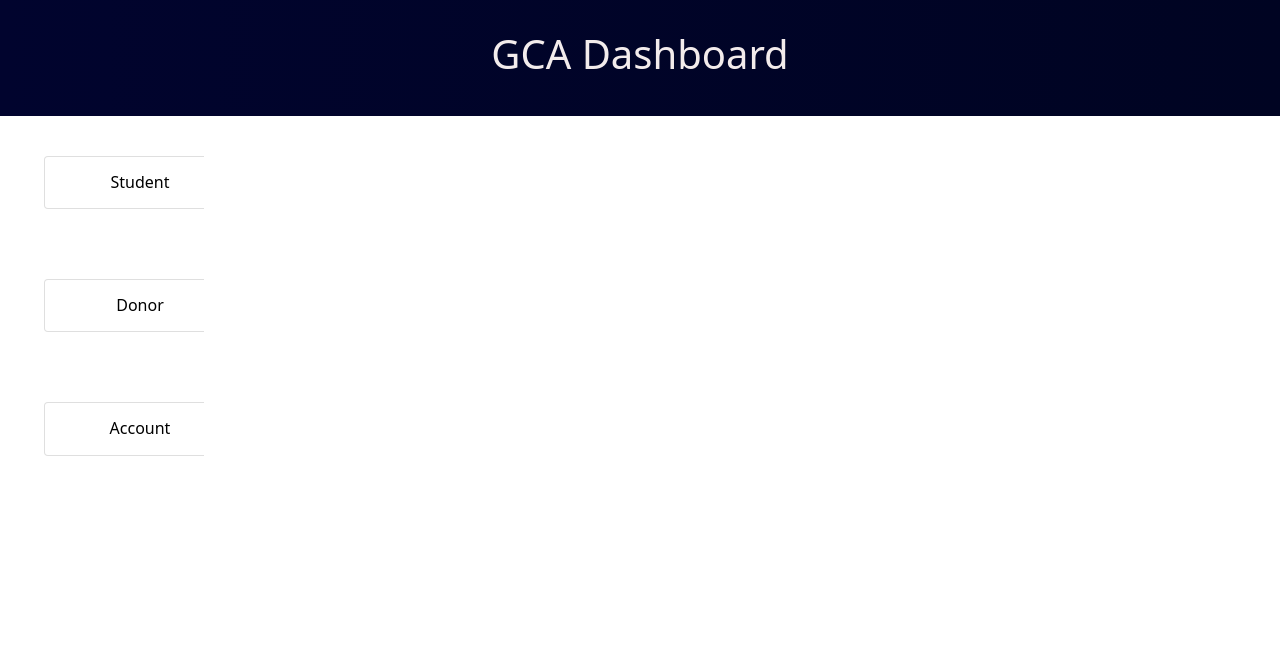
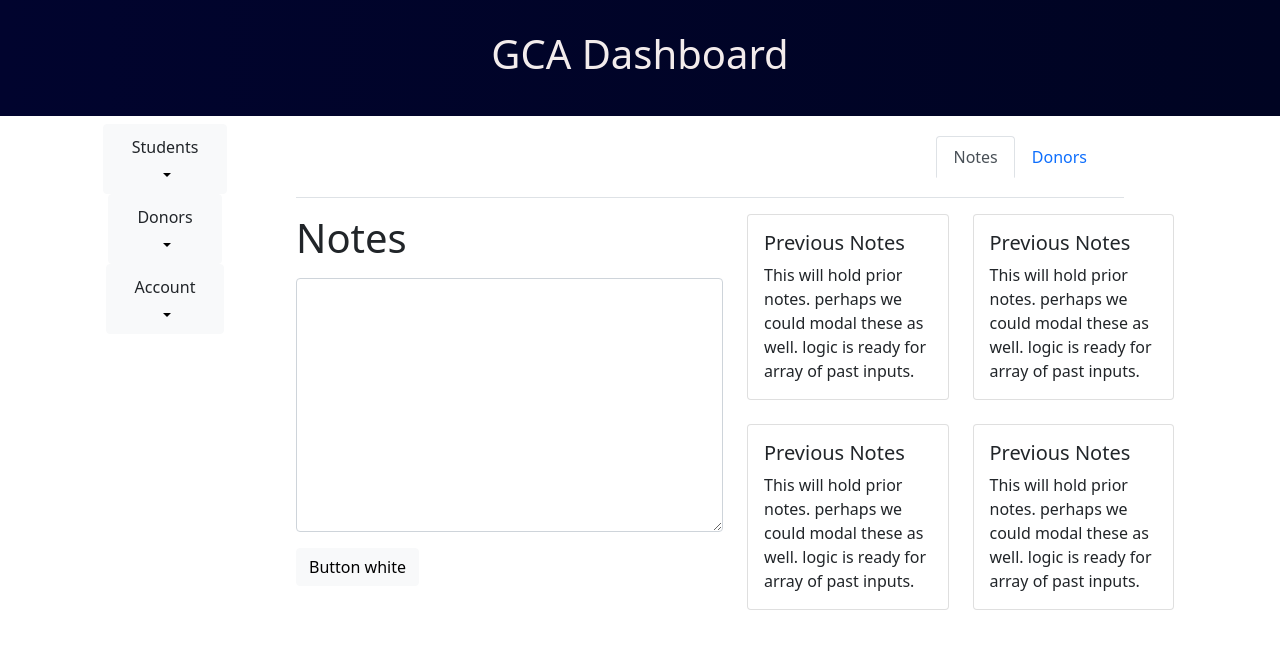
Before and after one commit to veggiepilot/gca-donor-dashboard-react-app, a React (Create React App) app in the folder client/: page / in a window 1280 px wide. Shown: the top 646 px of the page. Built offline with nearby package versions, Linux system fonts and the light colour scheme.

Commit message:
added student veiw objects

```diff
--- a/client/src/App.css
+++ b/client/src/App.css
@@ -1,3 +1,4 @@
-.container{
+/* .container{
+display: inline;
 margin: 0;
-}
+} */
--- a/client/src/App.js
+++ b/client/src/App.js
@@ -1,12 +1,12 @@
 import "./App.css";
-import DashboardWrapper from "./components/dashboardWrapper";
+import Dashboard from "./components/dashboard";
 import Header from "./components/header";
 
 function App() {
   return (
     <div>
     <Header/>
-    <DashboardWrapper/>
+    <Dashboard/>
     </div>
   );
 }
--- /dev/null
+++ b/client/src/components/dashbaord.css
@@ -0,0 +1,6 @@
+.dashboard {
+    display: flex;
+    flex-direction: row;
+    justify-content: flex-start;
+    box-sizing: content-box;
+}
--- /dev/null
+++ b/client/src/components/dashboard.js
@@ -0,0 +1,22 @@
+import Container from "react-bootstrap/Container";
+import Row from "react-bootstrap/Row";
+import Col from "react-bootstrap/Col";
+import SideBar from "./dropDownComponents/sideBar";
+import StudentVeiws from "./studentVeiw";
+
+const Dashboard = () => {
+  return (
+    <Container>
+      <Row lg={12}>
+        <Col lg={2}>
+          <SideBar/>
+        </Col>
+        <Col lg={10}>
+         <StudentVeiws/>
+        </Col>
+      </Row>
+    </Container>
+  );
+};
+
+export default Dashboard;
--- a/client/src/components/dashboardWrapper.js
+++ /dev/null
@@ -1,21 +0,0 @@
-import Container from "react-bootstrap/Container";
-import Row from "react-bootstrap/Row";
-import Col from "react-bootstrap/Col";
-import SideBarWrapper from "./dropDownComponents/sideBarWrapper";
-
-const DashboardWrapper = () => {
-  return (
-    <Container>
-      <Row lg={1}>
-        <Col md={2}>
-          <SideBarWrapper />
-        </Col>
-        <Col md={10}>
-
-        </Col>
-      </Row>
-    </Container>
-  );
-};
-
-export default DashboardWrapper;
--- /dev/null
+++ b/client/src/components/dropDownComponents/sideBar.js
@@ -0,0 +1,53 @@
+// import "./sidebar.css";
+import Container from "react-bootstrap/Container";
+import Row from 'react-bootstrap/Row'
+import Nav from "react-bootstrap/nav";
+import { Navbar } from "react-bootstrap";
+import Dropdown from 'react-bootstrap/Dropdown'
+
+const SideBar = () => {
+  return (
+    <Container className="container-fluid">
+      <Row>
+        <div>
+          <Navbar className="navbar-nav sidebar">
+            <Nav.Item>
+                <Dropdown>
+                  <Dropdown.Toggle variant="light" id="dropdown-center">
+                  <Dropdown.Item as="button">Students</Dropdown.Item>
+                  </Dropdown.Toggle>
+                  <Dropdown.Menu>
+                    <Dropdown.Item><Nav.Link href="#home">Student Overveiw</Nav.Link></Dropdown.Item>
+                    <Dropdown.Item><Nav.Link href="#link">New Student</Nav.Link></Dropdown.Item>
+                  </Dropdown.Menu>
+                </Dropdown>
+            </Nav.Item>
+            <Nav.Item>
+            <Dropdown>
+                  <Dropdown.Toggle variant="light" id="dropdown-center">
+                  <Dropdown.Item as="button">Donors</Dropdown.Item>
+                  </Dropdown.Toggle>
+                  <Dropdown.Menu>
+                    <Dropdown.Item><Nav.Link href="#home">Donor Overveiw</Nav.Link></Dropdown.Item>
+                    <Dropdown.Item><Nav.Link href="#link">New Donation</Nav.Link></Dropdown.Item>
+                  </Dropdown.Menu>
+                </Dropdown>
+            </Nav.Item>
+            <Nav.Item>
+            <Dropdown>
+                  <Dropdown.Toggle variant="light" id="dropdown-center">
+                  <Dropdown.Item as="button">Account</Dropdown.Item>
+                  </Dropdown.Toggle>
+                  <Dropdown.Menu>
+                    <Dropdown.Item><Nav.Link href="#link">Account Overveiw</Nav.Link></Dropdown.Item>
+                  </Dropdown.Menu>
+                </Dropdown>
+            </Nav.Item>
+          </Navbar>
+        </div>
+      </Row>
+    </Container>
+  );
+};
+
+export default SideBar;
--- a/client/src/components/dropDownComponents/sideBarWrapper.js
+++ /dev/null
@@ -1,49 +0,0 @@
-import "./sidebar.css";
-import Container from "react-bootstrap/Container";
-import Row from 'react-bootstrap/Row'
-import Col from 'react-bootstrap/Col'
-import Accordion from "react-bootstrap/Accordion";
-import Nav from "react-bootstrap/nav";
-
-
-const SideBarWrapper = () => {
-  return (
-    <Container className="container-fluid">
-      <Row>
-        <Col className="sidebar">
-      <Accordion className="nav nav-sidebar">
-        <Accordion.Item eventKey="0">
-          <Accordion.Header>Student</Accordion.Header>
-          <Accordion.Body>
-            <Nav.Link href="#home">Student Overveiw</Nav.Link>
-            <Nav.Link href="#link">New Student</Nav.Link>
-          </Accordion.Body>
-        </Accordion.Item>
-      </Accordion>
-
-      <Accordion className="nav nav-sidebar">
-        <Accordion.Item eventKey="1">
-          <Accordion.Header>Donor</Accordion.Header>
-          <Accordion.Body>
-            <Nav.Link href="#home">Donor Overveiw</Nav.Link>
-            <Nav.Link href="#link">New Donation</Nav.Link>
-          </Accordion.Body>
-        </Accordion.Item>
-      </Accordion>
-
-        <Accordion className="nav nav-sidebar">
-        <Accordion.Item eventKey="2">
-          <Accordion.Header>Account</Accordion.Header>
-          <Accordion.Body>
-            <Nav.Link href="#link">Account Overveiw</Nav.Link>
-          </Accordion.Body>
-        </Accordion.Item>
-      </Accordion>
-
-      </Col>
-      </Row>
-    </Container>
-  );
-};
-
-export default SideBarWrapper;
--- a/client/src/components/dropDownComponents/sidebar.css
+++ b/client/src/components/dropDownComponents/sidebar.css
@@ -1,9 +1,9 @@
-.sidebar {
+.navbar-nav {
     border-radius: 0,5px;
     width: 180px;
+    margin: 20px;
     position: fixed;
-    z-index: -1;
-    display: flex;
+    display: inline;
     justify-content:center;
     align-content:center;
     flex-direction: column;
@@ -19,32 +19,3 @@
     padding-left: 220px; /* 180 + 40 */
     }
 }
-
-.accordion {
-    outline: hidden;
-    display: flex;
-    justify-content: space-evenly;
-    border: transparent;
-    background-color: transparent;
-    width:150px;
-    margin-top: 20px;
-    margin-bottom: 50px;
-}
-
-.accordion-button {
-    outline-style: none;
-    -webkit-tap-highlight-color: transparent;
-    color: black;
-    box-sizing: content-box;
-    text-decoration: none;
-    text-align: center;
-    background-color:transparent;
-    width: 150px;
-    display: block;
-}
-
-.accordion-button ::before {
-    transition: none;
-    border: none;
-    outline: none;
-}
--- /dev/null
+++ b/client/src/components/studentVeiw.js
@@ -0,0 +1,60 @@
+import "./studentVeiws.css";
+import Tabs from "react-bootstrap/Tabs";
+import Tab from "react-bootstrap/Tab";
+import Col from "react-bootstrap/Col";
+import Row from "react-bootstrap/Row";
+import Card from "react-bootstrap/Card";
+import Button from "react-bootstrap/Button";
+import { Container } from "react-bootstrap";
+import Form from "react-bootstrap/Form";
+
+const StudentVeiws = () => {
+  return (
+    <Col lg={12} className="mb-3">
+      <Container>
+        <Tabs defaultActiveKey="home" id="tab" className="mb-3 userTabs">
+          <Tab eventKey="home" title="Notes">
+            <Row lg={8}>
+              <Col sm={6}>
+                <Form>
+                  <Form.Group
+                    className="mb-3"
+                    controlId="Form.ControlTextarea1 resize: none"
+                  >
+                    <Form.Label>
+                      <h1>Notes</h1>
+                    </Form.Label>
+                    <Form.Control as="textarea" rows={10} />
+                  </Form.Group>
+                </Form>
+                <Button variant="light">Button white</Button>
+              </Col>
+              <Col>
+                <div>
+                  <Row xs={1} md={2} className="g-4">
+                    {Array.from({ length: 4 }).map((_, idx) => (
+                      <Col>
+                        <Card>
+                          <Card.Body>
+                            <Card.Title>Previous Notes</Card.Title>
+                            <Card.Text>
+                              This will hold prior notes. perhaps we could modal these as well.
+                              logic is ready for array of past inputs.
+                            </Card.Text>
+                          </Card.Body>
+                        </Card>
+                      </Col>
+                    ))}
+                  </Row>
+                </div>
+              </Col>
+            </Row>
+          </Tab>
+          <Tab eventKey="profile" title="Donors"></Tab>
+        </Tabs>
+      </Container>
+    </Col>
+  );
+};
+
+export default StudentVeiws;
--- /dev/null
+++ b/client/src/components/studentVeiws.css
@@ -0,0 +1,13 @@
+.userTabs {
+    z-index: -2;
+    padding: 20px;
+    margin-right: 50px;
+    display: flex;
+    flex-direction: row;
+    justify-content: flex-end;
+    align-content: flex-end;
+}
+
+.tabsContainer {
+    display: inline;
+}
```
